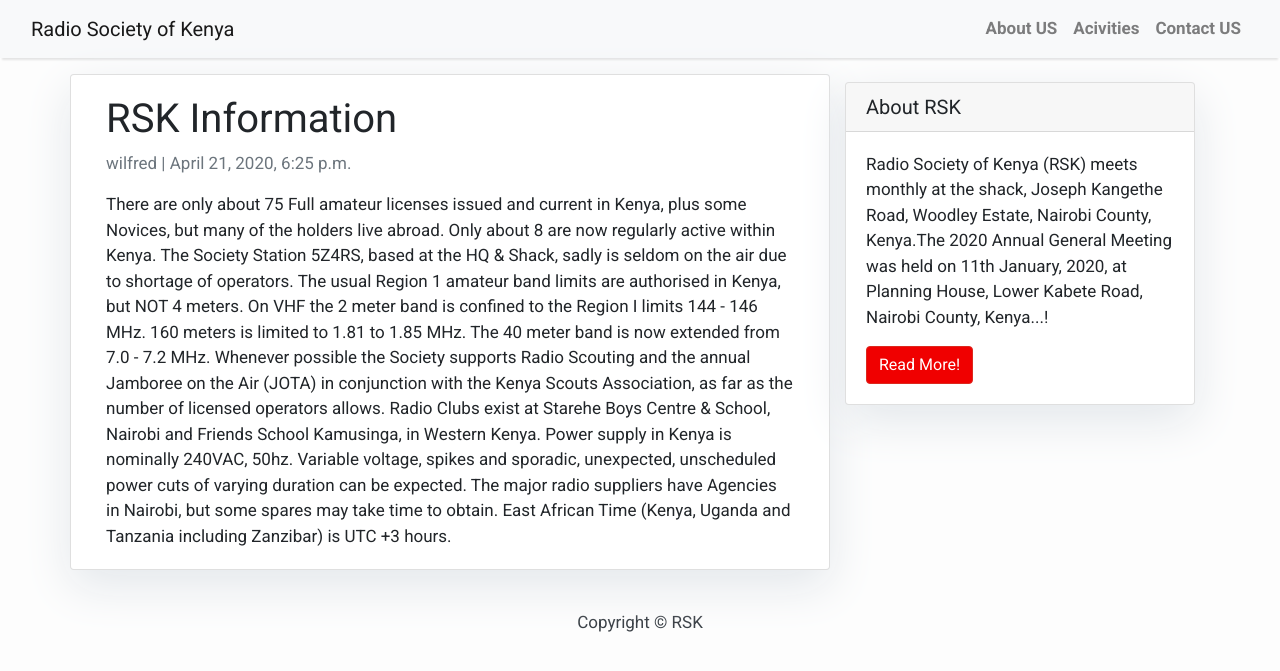
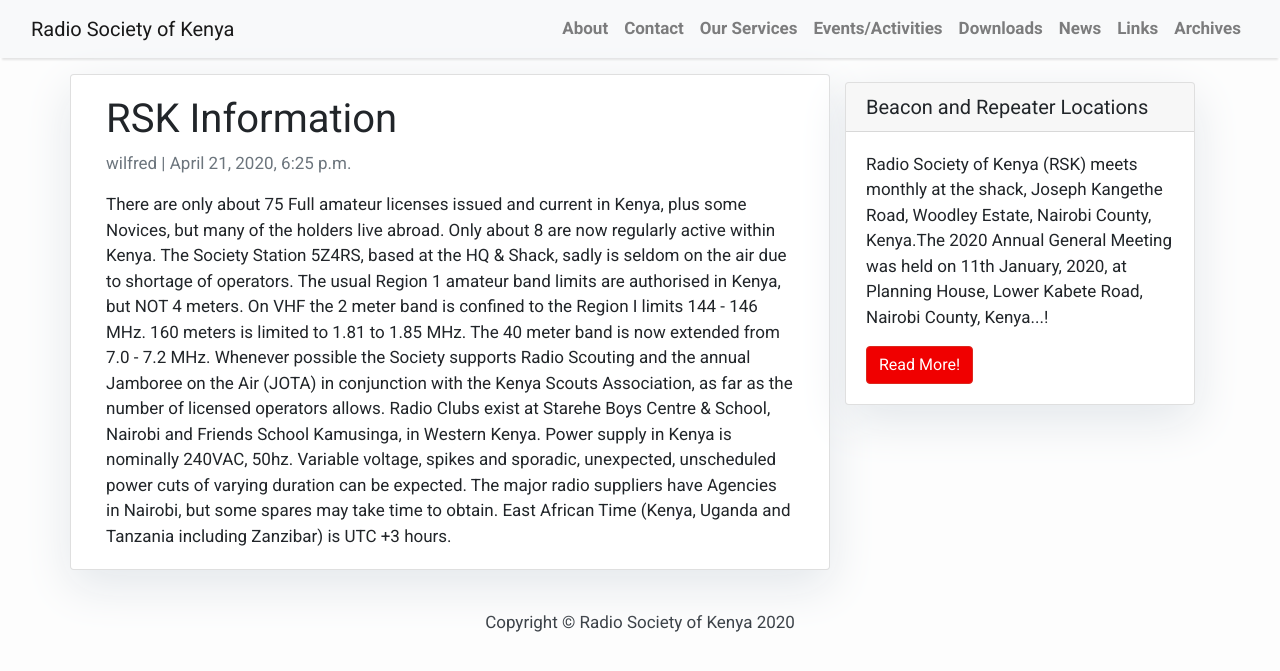
Before and after one commit to wilfredgithuka/rsk, a Django app: a page that uses templates/base.html in a window 1280 px wide. Shown: the top 671 px of the page. Run offline with Django 3.2, Linux system fonts and the light colour scheme; data comes from the database, SQL or seed files in the repository; both versions use the stored data as it was after the commit; some libraries are stand-ins or nearby versions.

Commit message:
New Code

```diff
--- a/templates/base.html
+++ b/templates/base.html
@@ -2,7 +2,7 @@
 <html>
 
     <head>
-        <title>Radio Society of Kenya</title>
+        <title>The Radio Society of Kenya</title>
         <link href="https://fonts.googleapis.com/css?family=Roboto:400,700" rel="stylesheet">
         <meta name="google" content="notranslate" />
         <meta name="viewport" content="width=device-width, initial-scale=1" />
@@ -45,13 +45,28 @@
                 <div class="collapse navbar-collapse" id="navbarResponsive">
                     <ul class="navbar-nav ml-auto">
                         <li class="nav-item text-black">
-                            <a class="nav-link text-black font-weight-bold" href="#">About US</a>
+                            <a class="nav-link text-black font-weight-bold" href="#">About</a>
                         </li>
                         <li class="nav-item text-black">
-                            <a class="nav-link text-black font-weight-bold" href="#">Acivities</a>
+                            <a class="nav-link text-black font-weight-bold" href="#">Contact</a>
                         </li>
                         <li class="nav-item text-black">
-                            <a class="nav-link text-black font-weight-bold" href="#">Contact US</a>
+                            <a class="nav-link text-black font-weight-bold" href="#">Our Services</a>
+                        </li>
+                        <li class="nav-item text-black">
+                            <a class="nav-link text-black font-weight-bold" href="#">Events/Activities</a>
+                        </li>
+                        <li class="nav-item text-black">
+                            <a class="nav-link text-black font-weight-bold" href="#">Downloads</a>
+                        </li>
+                        <li class="nav-item text-black">
+                            <a class="nav-link text-black font-weight-bold" href="#">News</a>
+                        </li>
+                        <li class="nav-item text-black">
+                            <a class="nav-link text-black font-weight-bold" href="#">Links</a>
+                        </li>
+                        <li class="nav-item text-black">
+                            <a class="nav-link text-black font-weight-bold" href="#">Archives</a>
                         </li>
                     </ul>
                 </div>
@@ -62,7 +77,7 @@
         {% endblock content %}
         <!-- Footer -->
         <footer class="py-3 bg-grey">
-            <p class="m-0 text-dark text-center ">Copyright &copy; RSK</p>
+            <p class="m-0 text-dark text-center ">Copyright &copy; Radio Society of Kenya 2020</p>
         </footer>
     </body>
 </html>
--- a/templates/sidebar.html
+++ b/templates/sidebar.html
@@ -10,7 +10,7 @@
 <!-- Sidebar Widgets Column -->
 <div class="col-md-4 float-right ">
 <div class="card my-4">
-        <h5 class="card-header">About RSK</h5>
+        <h5 class="card-header">Beacon and Repeater Locations</h5>
     <div class="card-body">
         <p class="card-text"> Radio Society of Kenya (RSK) meets monthly at the shack, Joseph Kangethe Road, Woodley Estate, Nairobi County, Kenya.The 2020 Annual General Meeting was held on 11th January, 2020, at Planning House, Lower Kabete Road, Nairobi County, Kenya...!</p>
         <a href="https://www.rsk.or.ke"
```
Also changed, not shown: templates/index.html (+8 -2 lines), db.sqlite3.
